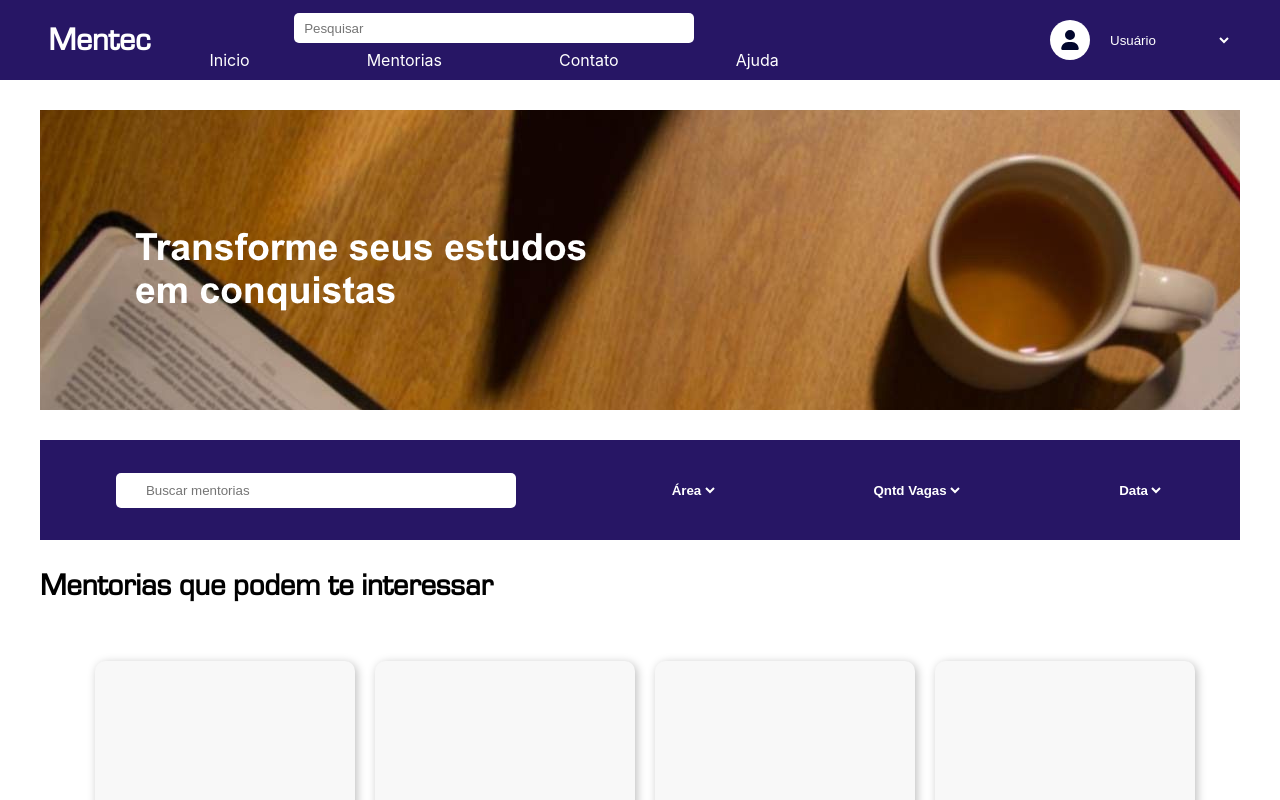
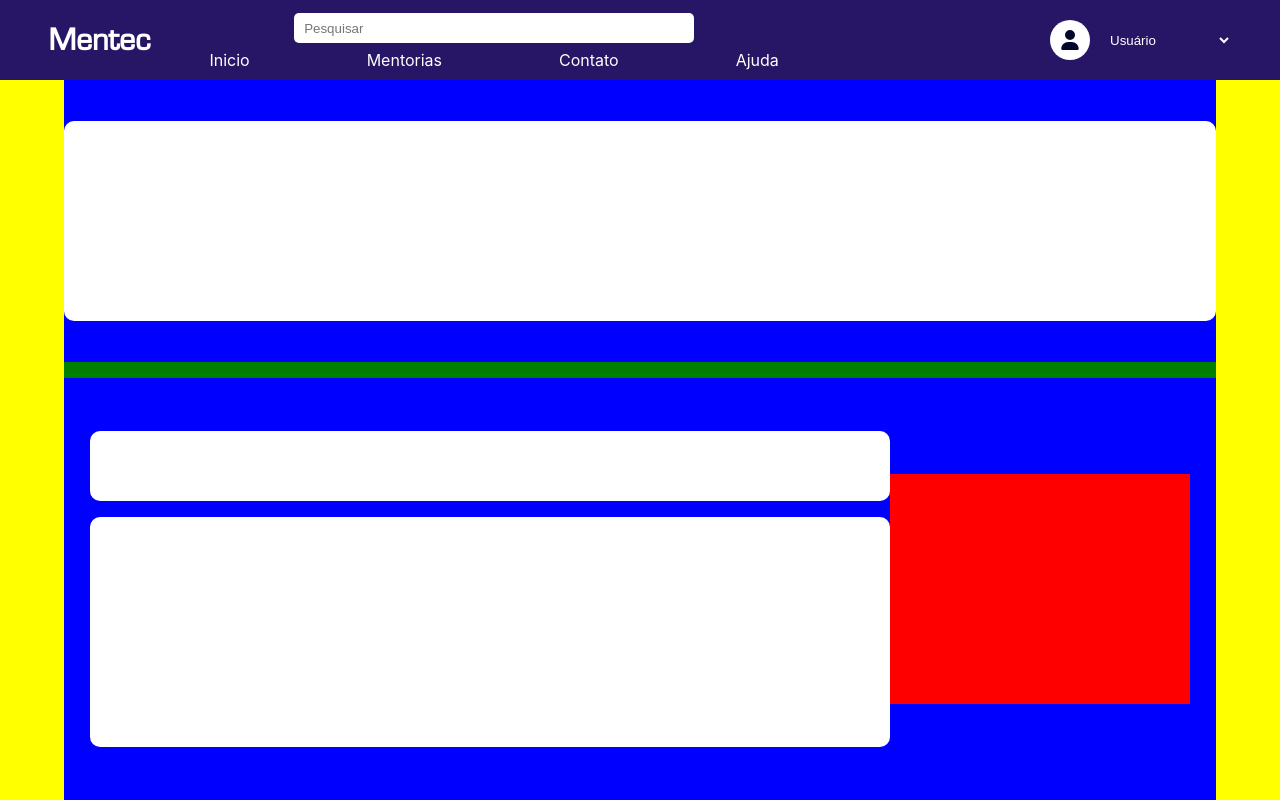
Before and after one commit to devGusta2/Mentec, a React (Create React App) app: page /Mentoring in a window 1280 px wide. Shown: the top 800 px of the page. Built offline with nearby package versions, Linux system fonts and the light colour scheme.

Commit message:
Mentoring info page

```diff
--- a/src/Pages/Mentoring/Mentoring.module.css
+++ b/src/Pages/Mentoring/Mentoring.module.css
@@ -1,78 +1,76 @@
-.content{
-    min-height: 100vh;
-    padding: 30px;
+.mentoring{
+    height: calc(100vh - 5em);
+    width: 100%;
 }
 
-.mainContent{
+.content{
     display: flex;
+    align-items: center;
+    justify-content: center;
+    height: 100%;
+    width: 100%;
+    background-color: yellow;
+}
+
+
+.mainLayout{
+        display: flex;
+        flex-direction: column;
     justify-content: center;
     align-items: center;
-    flex-direction: column;
-    gap: 30px;
+    height: 100%;
+    width: 90%;
+    background-color: green;
+    gap: 1em;
 }
-.card{
-    width: 260px;
-    height: 260px;
+.row{
+    height: 40%;
+    width: 100%;
+    background-color: blue;
+    display: flex;
+    flex-direction: row;
+    justify-content: center;
+    align-items: center;
+}
+.row:nth-child(2){
+    height: 60%;
+    width: 100%;
+    background-color: blue;
+    display: flex;
+    flex-direction: row;
+    justify-content: center;
+    align-items: center;
+}
+.row:nth-child(1) .info{
+    background-color: white;
+    height: 200px;
+    width: 1200px;
     border-radius: 10px;
-    background-color: rgb(248, 248, 248);
-    box-shadow: 2px 2px 10px rgb(190, 190, 190);
+}
+.col{
     display: flex;
     flex-direction: column;
     justify-content: center;
     align-items: center;
+    gap: 1em;
+}
+.row:nth-child(2) .info:nth-child(1){
+    background-color: white;
+    height: 70px;
+    width: 800px;
+    border-radius: 10px;
 }
 
-.carGrid{
-    display: grid;
-    height: 100%;
-    width: 1200px;
-    grid-template-columns: 250px 250px 250px 250px;
-    grid-template-rows: 250px 250px 250px 250px;
-    justify-content: center;
-    gap: 30px;
-    padding: 30px;
-
-}
-.mainContent h1{
-    font-size: 23pt;
-    font-family: 'MentecFont';
-
-    width: 1200px;
-
+.row:nth-child(2) .info:nth-child(2){
+    background-color: white;
+    height: 230px;
+    width: 800px;
+    border-radius: 10px;
 }
 
-.filterBox{
-    width: 1200px;
-    height: 100px;
-    display: flex;
-    justify-content: space-around;
-    align-items: center;
-    background-color:var(--bg-azulteste);
+.info2{
+
+    height: 230px;
+    width: 300px;
+    background-color: red;
 }
-.searchBar{
-    border: 0;
-    outline: 0;
-    height: 35px;
-    width: 400px;
-    border-radius: 5px;
-    padding: 0 30px;
-}
-
-.options{
-    border: none;
-    outline: none;
-    background-color: transparent;
-    color: white;
-    font-family: Arial, Helvetica, sans-serif;
-    font-weight: 600;
-}
-@media(max-width:768px){
-    .carGrid{
-        grid-template-columns: 250px 250px;
-        grid-template-rows: 250px 250px 250px 250px;
-
-    }
-    .filterBox{
-        width: clamp(500px,90vw,1200px);
-    }
-}
--- a/src/Pages/Mentoring/index.js
+++ b/src/Pages/Mentoring/index.js
@@ -1,61 +1,33 @@
 import styles from './Mentoring.module.css';
-
 import Header from '../../Components/Header/Header';
-import Footer from '../../Components/Footer/Footer';
-import Carousel from '../../Components/Carousel/Carousel';
-import { Link } from 'react-router-dom';
-function Home(){
+function Mentoring(){
     return(
-        <div className={styles.home}>
-
-            <Header />
-                <div className={styles.content}>
-                    <div className={styles.mainContent}>
-                        <Carousel/>
-                        <div className={styles.filterBox}>
-                            <input
-                            placeholder='Buscar mentorias'
-                            className={styles.searchBar}></input>
-                            <select className={styles.options}>
-                                <option>Área</option>
-                            </select>
-                            <select className={styles.options}>
-                                <option>Qntd Vagas</option>
-                            </select>
-                            <select className={styles.options}>
-                                <option>Data</option>
-                            </select>
+        <div className={styles.mentoring}>
+            <Header></Header>
+            <main className={styles.content}>
+                <div className={styles.mainLayout}>
+                    <div className={styles.row}>
+                        <div className={styles.info}>
 
                         </div>
-                        <h1>Mentorias que podem te interessar</h1>
-                        <div className={styles.carGrid}>
-                            <div className={styles.card}>
+                    </div>
+                    <div className={styles.row}>
+                        <div className={styles.col}>
+                            <div className={styles.info}>
 
                             </div>
-                            <div className={styles.card}></div>
-                            <div className={styles.card}></div>
-                            <div className={styles.card}></div>
-                            <div className={styles.card}></div>
-                            <div className={styles.card}></div>
-                            <div className={styles.card}></div>
-                            <div className={styles.card}></div>
-                            <div className={styles.card}></div>
-                            <div className={styles.card}></div>
-                            <div className={styles.card}></div>
-                            <div className={styles.card}></div>
-                            <div className={styles.card}></div>
-                            <div className={styles.card}></div>
-                            <div className={styles.card}></div>
+                            <div className={styles.info}>
 
-                            <div className={styles.card}></div>
-                            <div className={styles.card}></div>
+                            </div>
+                        </div>
+                        <div className={styles.info2}>
 
                         </div>
                     </div>
                 </div>
-            <Footer />
+            </main>
         </div>
     );
 }
 
-export default Home;
+export default Mentoring;
```
